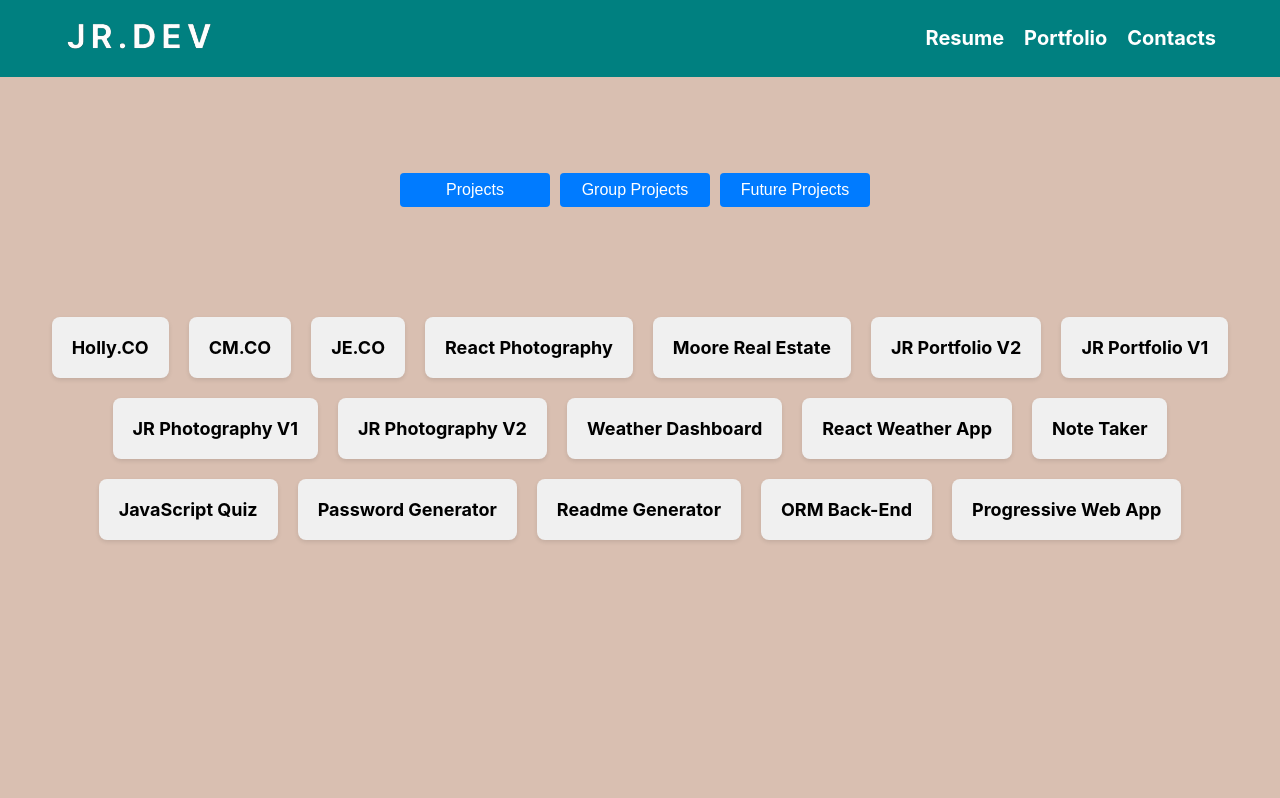
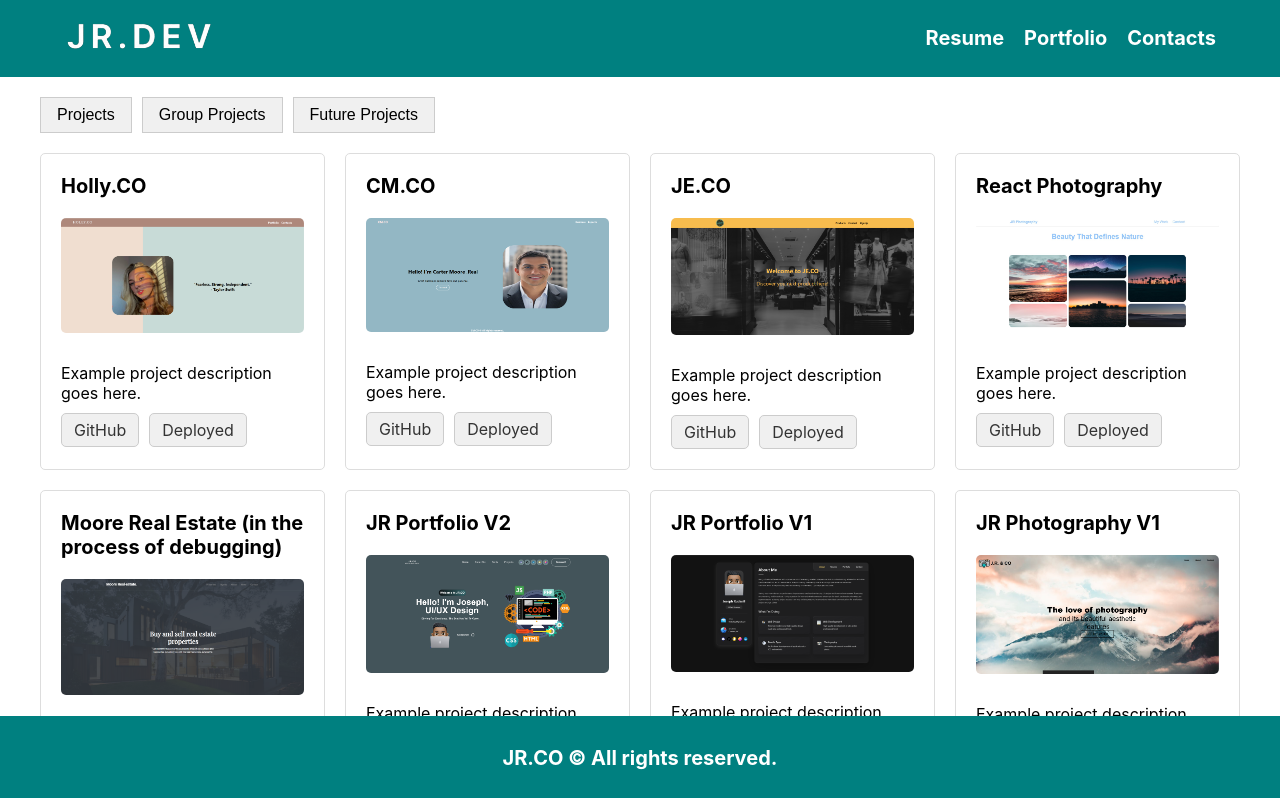
Before and after one commit to TheWiseSailor/JR.DEV, a React (Create React App) app: page /portfolio in a window 1280 px wide. Shown: the top 798 px of the page. Built offline with nearby package versions, Linux system fonts and the light colour scheme.

Commit message:
more changes to the footer and portfolio

```diff
--- a/src/Components/Footer/Footer.css
+++ b/src/Components/Footer/Footer.css
@@ -1,15 +1,16 @@
 .footer {
-  position: relative;
-  z-index: 2;
+  position: fixed;
+  bottom: 0;
+  width: 100%;
   background-color: #008080;
   color: #fff;
   font-weight: bolder;
   font-size: 20px;
-  padding: 1px 0;
+  padding: 10px 0;
   text-align: center;
+  z-index: 2;
 }
 
 .footer.contact {
-  background-color: #5E5946;
-  color: white;
+  background-color: #5e5946;
 }
--- a/src/Components/Portfolio/Portfolio.css
+++ b/src/Components/Portfolio/Portfolio.css
@@ -1,64 +1,65 @@
 .portfoliocontainer {
+  max-width: 1200px;
   margin: 0 auto;
-  text-align: center;
-margin-top: -24px;
-  background-color: #d9bfb1;
-
-  height: 100vh;
-}
-
-.portfoliotext {
-  position: fixed;
-  top: 50%;
-  left: 50%;
-  transform: translate(-50%, -50%);
-}
-/* Portfolio.css */
-.portfoliocontainer {
-  text-align: center;
   padding: 20px;
+  min-height: 100vh;
 }
 
 .selections {
   margin-bottom: 20px;
-  display: flex;
-  justify-content: center; margin-top: 100px;
 }
 
 .selections button {
-  width: 150px;
   margin-right: 10px;
   padding: 8px 16px;
   font-size: 16px;
+  border: 1px solid #ccc;
+  background-color: #f0f0f0;
   cursor: pointer;
-  border: none;
-  border-radius: 4px;
-  background-color: #007bff;
-  color: white;
-  transition: background-color 0.3s;
-}
-
-.selections button:hover {
-  background-color: #0056b3;
 }
 
 .projectList {
-  margin-top: 100px;
-  display: flex;
-  justify-content: center;
-  flex-wrap: wrap;
+  display: grid;
+  grid-template-columns: repeat(auto-fit, minmax(250px, 1fr));
+  grid-gap: 20px;
 }
 
 .project {
-
-  background-color: #f0f0f0;
+  border: 1px solid #ddd;
   padding: 20px;
-  margin: 10px;
-  border-radius: 8px;
-  box-shadow: 0 2px 4px rgba(0, 0, 0, 0.1);
+  border-radius: 5px;
+  background-color: #fff;
 }
 
 .project h3 {
-  margin: 0;
-  font-size: 18px;
+  margin-top: 0;
+  font-size: 20px;
 }
+
+.project-image {
+  width: 100%;
+  height: auto;
+  border-radius: 5px;
+  margin-bottom: 10px;
+}
+
+.project-description {
+  font-size: 16px;
+  margin-bottom: 10px;
+}
+
+.project-links a {
+  display: inline-block;
+  padding: 6px 12px;
+  margin-right: 10px;
+  font-size: 16px;
+  color: #333;
+  text-decoration: none;
+  border: 1px solid #ccc;
+  border-radius: 5px;
+  background-color: #f0f0f0;
+}
+
+.project-links a:hover {
+  background-color: #ddd;
+}
--- a/src/Components/Portfolio/Portfolio.js
+++ b/src/Components/Portfolio/Portfolio.js
@@ -1,5 +1,26 @@
 import React, { useState } from 'react';
 import './Portfolio.css';
+import Password from "../Portfolio/PortfolioImages/Password.png";
+import Quiz from "../Portfolio/PortfolioImages/CodeQuiz.png";
+import Readme from "../Portfolio/PortfolioImages/ReadmeGen.png";
+import PWA from "../Portfolio/PortfolioImages/PWA.png";
+import ORM from "../Portfolio/PortfolioImages/ORM.png";
+import jrphotographyv1 from "../Portfolio/PortfolioImages/Photographyv1.png";
+import jrphotographyv2 from "../Portfolio/PortfolioImages/Photographyv2.png";
+import jrportfoliov1 from "../Portfolio/PortfolioImages/jrportfoliov1.png";
+import jrportfoliov2 from "../Portfolio/PortfolioImages/jrportfoliov2.png";
+import WeatherDashboard from "../Portfolio/PortfolioImages/WeatherDashboard.png";
+import NoteTaker from "../Portfolio/PortfolioImages/NoteTaker.png";
+import MarvelFlicks from "../Portfolio/PortfolioImages/MarvelFlicks.png";
+import Projects from "../Portfolio/PortfolioImages/Projects.jpg";
+import FitnessFlavors from "../Portfolio/PortfolioImages/FitnessFlavors.jpg";
+import ReactWeather from "../Portfolio/PortfolioImages/ReactWeather.jpg";
+import ReactPhotography from "../Portfolio/PortfolioImages/Website.jpg";
+import VenuesXP from "../Portfolio/PortfolioImages/VenuesXP.png";
+import Moore from "../Portfolio/PortfolioImages/Moore-Realestate.png";
+import JE from "../Portfolio/PortfolioImages/JE.png";
+import CE from "../Portfolio/PortfolioImages/Carter.png";
+import HE from "../Portfolio/PortfolioImages/Holly.png";
 
 function App() {
   const [selectedOption, setSelectedOption] = useState('Projects');
@@ -7,92 +28,146 @@ function App() {
   const projects = [
     {
       title: "Marvel Flicks",
-      category: "Group Projects"
+      category: "Group Projects",
+      imgUrl: MarvelFlicks,
+      githubLink: "https://github.com/TheWiseSailor/Marvel-Flicks",
+      deployLink: "https://thewisesailor.github.io/Marvel-Flicks/",
     },
     {
       title: "Venues XP",
-      category: "Group Projects"
+      category: "Group Projects",
+      imgUrl: VenuesXP,
+      githubLink: "https://github.com/TheWiseSailor/Venues-XP",
+      deployLink: "https://thewisesailor.github.io/Venues-XP/",
     },
-
     {
       title: "Fitness Flavors",
-      category: "Group Projects"
+      category: "Group Projects",
+      imgUrl: FitnessFlavors,
+      githubLink: "https://github.com/TheWiseSailor/Fitness-Flavors",
+      deployLink: "https://thewisesailor.github.io/Fitness-Flavors/",
     },
     { title: 'Future Project 1', category: 'Future Projects' },
     { title: 'Future Project 2', category: 'Future Projects' },
-
-
-
-
     {
       title: "Holly.CO",
-      category: "Projects"
+      category: "Projects",
+      imgUrl: HE,
+      githubLink: "https://github.com/TheWiseSailor/Holly.CO",
+      deployLink: "https://thewisesailor.github.io/Holly.CO/",
     },
     {
       title: "CM.CO",
-      category: "Projects"
+      category: "Projects",
+      imgUrl: CE,
+      githubLink: "https://github.com/TheWiseSailor/CM.CO",
+      deployLink: "https://thewisesailor.github.io/CM.CO/",
     },
     {
       title: "JE.CO",
-      category: "Projects"
+      category: "Projects",
+      imgUrl: JE,
+      githubLink: "https://github.com/TheWiseSailor/JE",
+      deployLink: "https://thewisesailor.github.io/JE/",
     },
     {
       title: "React Photography",
-      category: "Projects"
+      category: "Projects",
+      imgUrl: ReactPhotography,
+      githubLink: "https://github.com/TheWiseSailor/ReactJRPhotography",
+      deployLink: "https://thewisesailor.github.io/ReactJRPhotography/",
     },
     {
-      title: "Moore Real Estate",
-      category: "Projects"
+      title: "Moore Real Estate (in the process of debugging)",
+      category: "Projects",
+      imgUrl: Moore,
+      githubLink: "https://github.com/TheWiseSailor/Moore2.0",
+      deployLink: "https://thewisesailor.github.io/Moore2.0/",
     },
     {
       title: "JR Portfolio V2",
-      category: "Projects"
+      category: "Projects",
+      imgUrl: jrportfoliov2,
+      githubLink: "https://github.com/TheWiseSailor/professional-react-portfolio",
+      deployLink: "",
     },
     {
       title: "JR Portfolio V1",
-      category: "Projects"
+      category: "Projects",
+      imgUrl: jrportfoliov1,
+      githubLink: "https://github.com/TheWiseSailor/JR-Portfolio",
+      deployLink: "https://thewisesailor.github.io/JR-Portfolio/",
     },
     {
       title: "JR Photography V1",
-      category: "Projects"
+      category: "Projects",
+      imgUrl: jrphotographyv1,
+      githubLink: "https://github.com/TheWiseSailor/professional-react-portfolio",
+      deployLink: "https://thewisesailor.github.io/JR-CO/",
     },
     {
       title: "JR Photography V2",
-      category: "Projects"
+      category: "Projects",
+      imgUrl: jrphotographyv2,
+      githubLink: "https://github.com/TheWiseSailor/JR-Photography-v2",
+      deployLink: "https://thewisesailor.github.io/JR-Photography-v2/",
     },
     {
       title: "Weather Dashboard",
-      category: "Projects"
+      category: "Projects",
+      imgUrl: WeatherDashboard,
+      githubLink: "https://github.com/TheWiseSailor/Weather-DashBoard",
+      deployLink: "https://thewisesailor.github.io/Weather-DashBoard/",
     },
     {
       title: "React Weather App",
-      category: "Projects"
+      category: "Projects",
+      imgUrl: ReactWeather,
+      githubLink: "https://github.com/TheWiseSailor/ReactWeather",
+      deployLink: "https://thewisesailor.github.io/ReactWeather/",
     },
     {
       title: "Note Taker",
-      category: "Projects"
+      category: "Projects",
+      imgUrl: NoteTaker,
+      githubLink: "https://github.com/TheWiseSailor/Express.js-Note-Taker",
+      deployLink: "https://note-taker-69-f0898b1dc611.herokuapp.com/",
     },
     {
       title: "JavaScript Quiz",
-      category: "Projects"
+      category: "Projects",
+      imgUrl: Quiz,
+      githubLink: "https://github.com/TheWiseSailor/Javascript-Code-Quiz",
+      deployLink: "https://thewisesailor.github.io/Javascript-Code-Quiz/",
     },
     {
       title: "Password Generator",
-      category: "Projects"
+      category: "Projects",
+      imgUrl: Password,
+      githubLink: "https://github.com/TheWiseSailor/Password-Generator",
+      deployLink: "https://thewisesailor.github.io/Password-Generator/",
     },
     {
       title: "Readme Generator",
-      category: "Projects"
+      category: "Projects",
+      imgUrl: Readme,
+      githubLink: "https://github.com/TheWiseSailor/ReadME-Generator",
     },
     {
       title: "ORM Back-End",
-      category: "Projects"
+      category: "Projects",
+      imgUrl: ORM,
+      githubLink: "https://github.com/TheWiseSailor/ORM-Ecommerce-Back-End",
+      deployLink: "https://drive.google.com/file/d/1-7oAyGwLABI0Xom-XMOwHRXpDknNxI8n/view",
     },
     {
       title: "Progressive Web App",
-      category: "Projects"
+      category: "Projects",
+      imgUrl: PWA,
+      githubLink: "https://github.com/TheWiseSailor/Progressive-Web-Applications-PWA-Challenge-Text-Editor",
     },
   ];
+
 
   const filteredProjects = projects.filter(project => project.category === selectedOption);
 
@@ -107,6 +182,12 @@ function App() {
         {filteredProjects.map((project, index) => (
           <div key={index} className='project'>
             <h3>{project.title}</h3>
+            <img src={project.imgUrl} alt={project.title} className="project-image" />
+            <p className="project-description">Example project description goes here.</p>
+            <div className="project-links">
+              <a href={project.githubLink} target="_blank" rel="noopener noreferrer">GitHub</a>
+              {project.deployLink && <a href={project.deployLink} target="_blank" rel="noopener noreferrer">Deployed</a>}
+            </div>
           </div>
         ))}
       </div>
```
